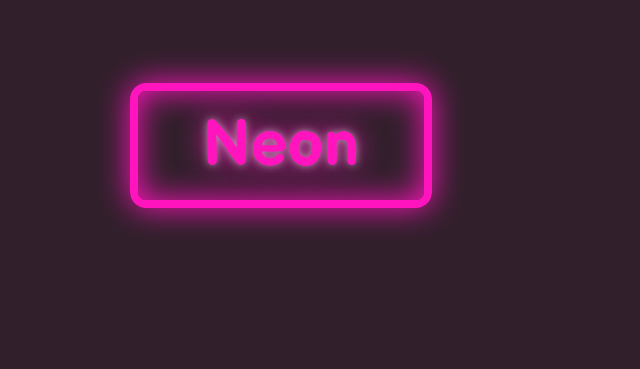
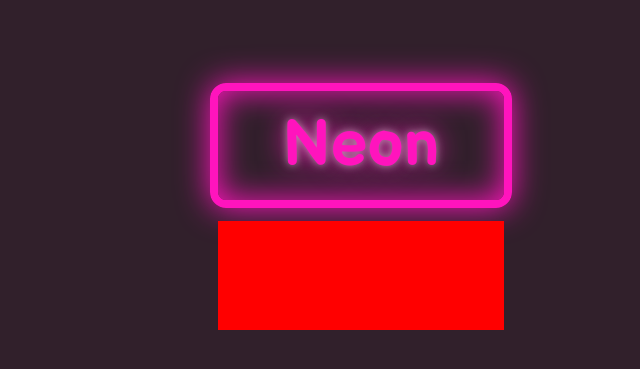
Before and after one commit to Annie-Huang/neon-button-with-css, a website: page index.html in a window 1280 px wide. Shown: the part 263-632 px from the top of the page, without its empty margins (279-919 px from the left). Drawn offline with Linux system fonts and the light colour scheme.

Commit message:
Basic style for a before psudo element

```diff
--- a/style.css
+++ b/style.css
@@ -16,7 +16,6 @@ body {
   background: var(--clr-bg);
   font-family: 'Balsamiq Sans', cursive;
   color: var(--clr-neon);
-  padding-right: 10rem;
 }
 
 .neon-button {
@@ -41,4 +40,16 @@ body {
      If you want the shadow on both inside and outside the border (looks like the border is the light globe)
    */
   box-shadow: inset 0 0 0.5em 0 var(--clr-neon), 0 0 0.5em 0 var(--clr-neon);
+
+  position: relative;
 }
+
+.neon-button::before {
+  content: '';
+  position: absolute;
+  background: red;
+  top: 120%;
+  left: 0;
+  width: 100%;
+  height: 100%;
+}
```
